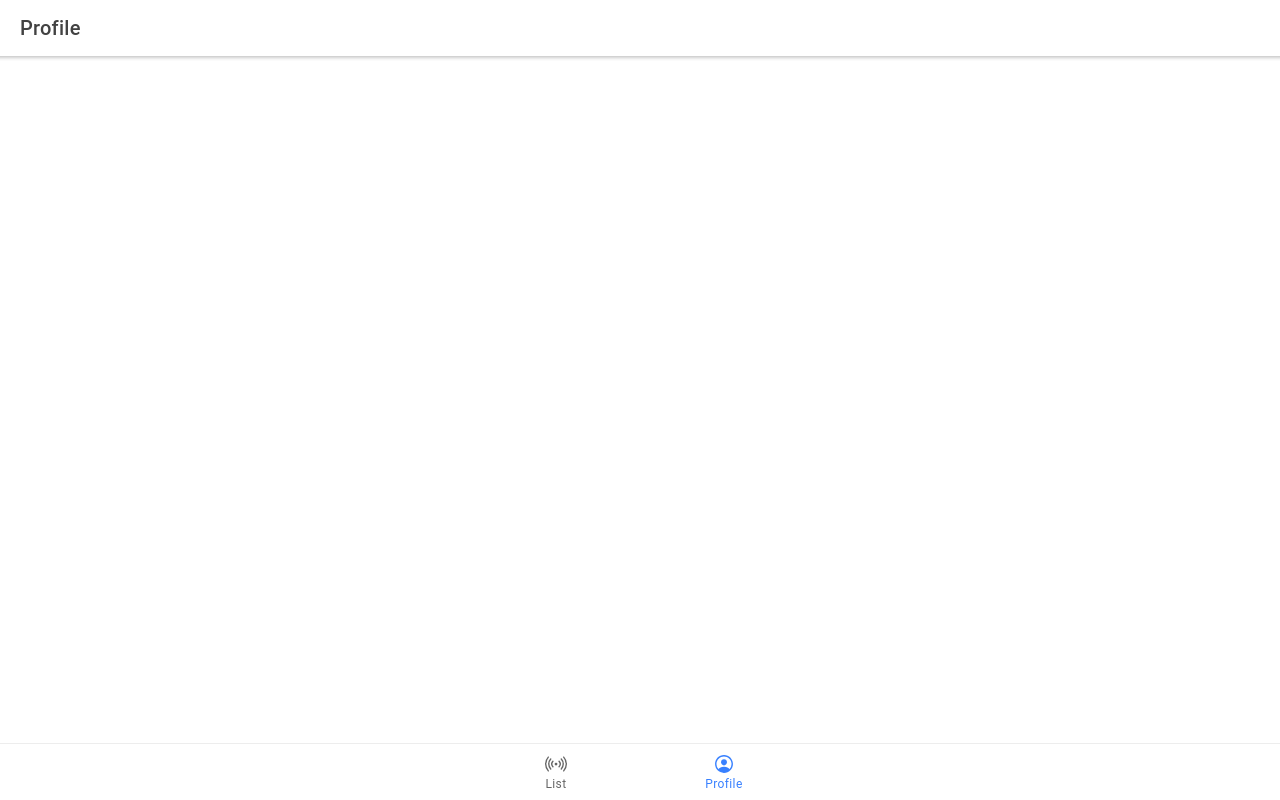
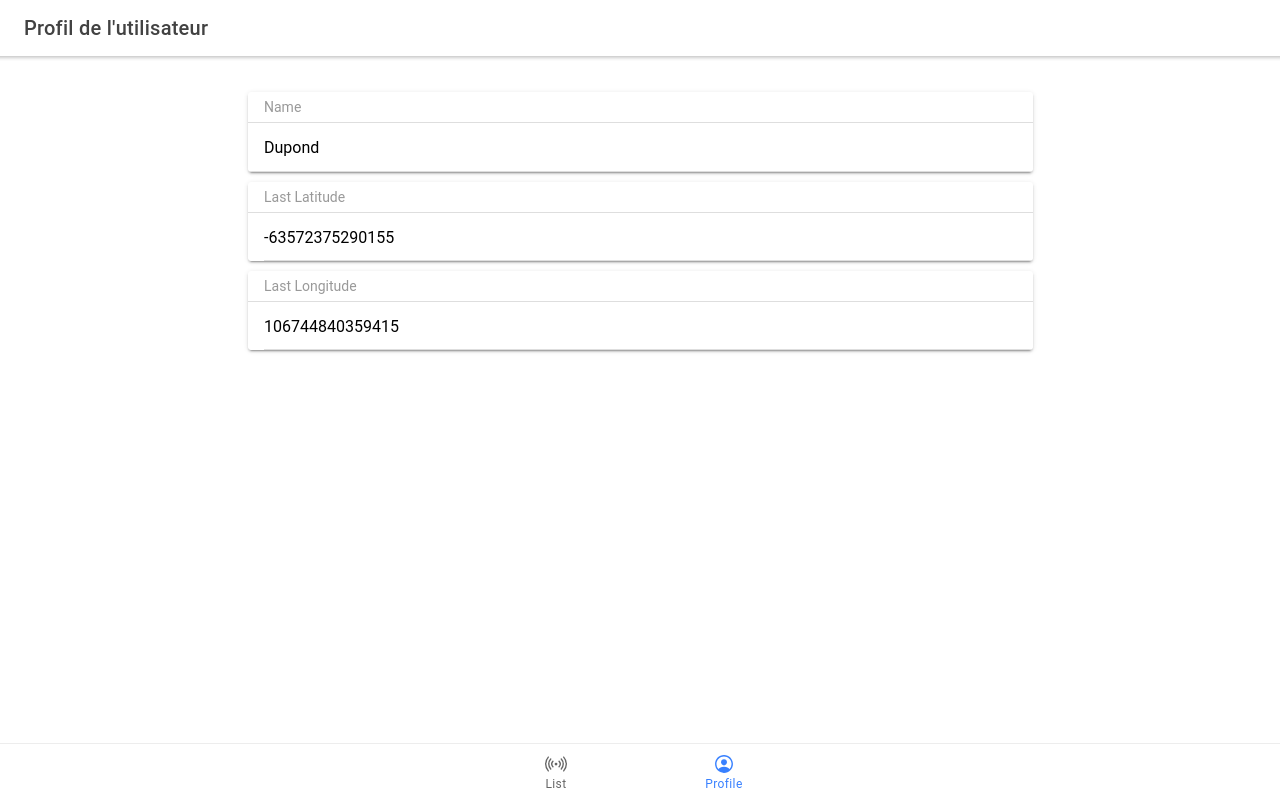
Before and after one commit to hboueix/GPSapp, a React (Create React App) app: page /tabs/live/ in a window 1280 px wide. Both pictures are taken after a click on the tab "Profile". Built offline with nearby package versions, Linux system fonts and the light colour scheme.

Commit message:
🚀 deploying profile page with input functions

```diff
--- a/src/pages/Profile.tsx
+++ b/src/pages/Profile.tsx
@@ -1,22 +1,114 @@
-import { IonContent, IonHeader, IonPage, IonTitle, IonToolbar } from '@ionic/react';
-import React from 'react';
-import './Profile.css';
+import {
+  IonPage,
+  IonHeader,
+  IonButtons,
+  IonMenuButton,
+  IonTitle,
+  IonToolbar,
+  IonCard,
+  IonContent,
+  IonItem,
+  IonItemDivider,
+  IonList,
+  IonAlert,
+  IonGrid,
+  IonRow,
+  IonLabel,
+  IonInput
+} from '@ionic/react';
+
+import React, { useState, useContext } from 'react';
+// import React, { useState } from 'react';
+
+// import FinancialInfoItem from '../components/FinancialInfoItem';
+import AppContext from '../data/app-context';
+import ResponsiveContent from '../components/ResponsiveContent';
 
 const Profile: React.FC = () => {
+  const [showAlert, setShowAlert] = useState(false);
+  const [latitude] = useState<number>(-63572375290155);
+  const [longitude] = useState<number>(106744840359415);
+
+  // const updateUsername = (event: CustomEvent) => {
+  //   setName(event.detail.value!);
+  // }
+
+  const appCtx = useContext(AppContext)
+
+  const updateUsername = (newUsername: string) => {
+    let updatedProfile = { ...appCtx.profile }
+    updatedProfile.username = newUsername;
+    appCtx.updateProfile(updatedProfile);
+  }
+
   return (
     <IonPage>
       <IonHeader>
         <IonToolbar>
-          <IonTitle>Profile</IonTitle>
+          <IonButtons slot="start">
+            <IonMenuButton></IonMenuButton>
+          </IonButtons>
+          <IonTitle>Profil de l'utilisateur</IonTitle>
         </IonToolbar>
       </IonHeader>
       <IonContent fullscreen>
-        <IonHeader collapse="condense">
-          <IonToolbar>
-            <IonTitle size="large">Profile</IonTitle>
-          </IonToolbar>
-        </IonHeader>
+        <IonGrid>
+          <IonRow>
+            <ResponsiveContent>
+              <IonList className="ion-padding" mode="md">
+                <IonCard>
+                  <IonItemDivider>Name</IonItemDivider>
+                  <IonItem>
+                    <IonInput onClick={() => setShowAlert(true)}>{appCtx.profile.username}</IonInput>
+                  </IonItem>
+                </IonCard>
+                <IonCard >
+                  <IonItemDivider>Last Latitude</IonItemDivider>
+                  <IonItem>
+                    <IonLabel>{latitude}</IonLabel>
+                  </IonItem>
+                </IonCard>
+                <IonCard >
+                  <IonItemDivider>Last Longitude</IonItemDivider>
+                  <IonItem>
+                    <IonLabel>{longitude}</IonLabel>
+                  </IonItem>
+                </IonCard>
+              </IonList>
+            </ResponsiveContent>
+          </IonRow>
+        </IonGrid>
       </IonContent>
+      <IonAlert
+        isOpen={showAlert}
+        onDidDismiss={() => setShowAlert(false)}
+        header={'Username'}
+        inputs={[
+          {
+            name: 'usernameInput',
+            type: 'text',
+            id: 'profile-username',
+            value: appCtx.profile.username,
+            placeholder: 'Your username'
+          }
+        ]}
+        buttons={[
+          {
+            text: 'Cancel',
+            role: 'cancel',
+            handler: () => {
+              console.log('Confirm Cancel');
+            }
+          },
+          {
+            text: 'Ok',
+            handler: (changeInput) => {
+              updateUsername(changeInput.usernameInput)
+              console.log('Confirm Ok')
+            }
+          }
+        ]}
+      />
     </IonPage>
   );
 };
```
